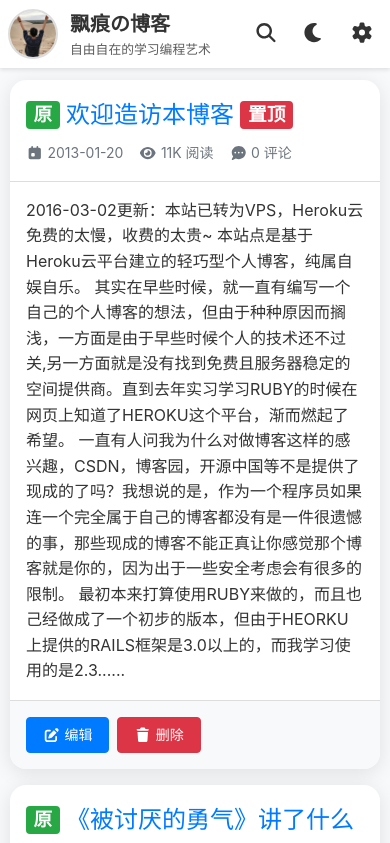
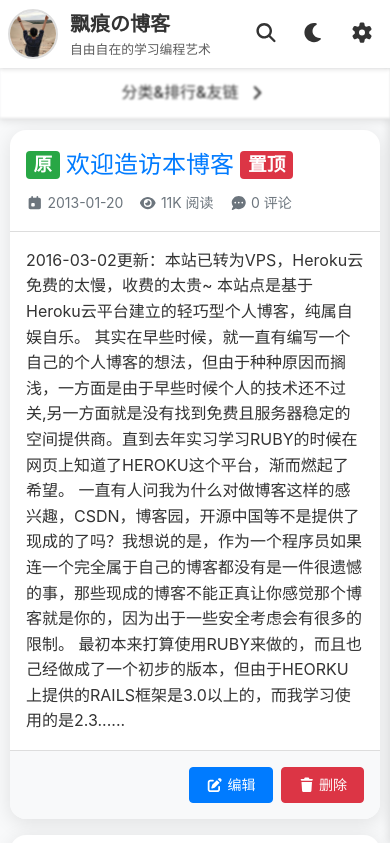
Before and after one commit to lzqwebsoft/blog-frontend, a Vue app: page / in a window 390 px wide. Shown: the top 843 px of the page. Built offline with nearby package versions, Linux system fonts and the light colour scheme.

Commit message:
首页更新侧边栏在小屏小侧滑显示

```diff
--- a/src/App.vue
+++ b/src/App.vue
@@ -105,4 +105,22 @@ export default {
     background: var(--scroll-to-top-button-hover-bg, #dddddd);
     transform: scale(1.1) rotate(0deg);
 }
+
+@media (max-width: 768px) {
+    .main {
+        margin-top: 130px;
+    }
+}
+
+@media (max-width: 1080px) {
+    .main {
+        max-width: 1024px;
+    }
+}
+
+@media (max-width: 1550px) {
+    .main {
+        max-width: 1450px;
+    }
+}
 </style>
--- a/src/assets/styles/main.css
+++ b/src/assets/styles/main.css
@@ -212,7 +212,7 @@ a:hover {
 
 /* Pagination */
 .page-label {
-    margin-top: 15px;
+    margin: 15px 0;
     padding: 0 15px;
     color: #666;
 }
--- a/src/components/AppHeader.vue
+++ b/src/components/AppHeader.vue
@@ -109,9 +109,11 @@ export default {
             if (this.previousTop - currentTop > 10) {
                 // Scroll up - show header
                 this.isHidden = false
+                document.documentElement.style.setProperty('--sidebar-nav-top', '68px')
             } else if (currentTop - this.previousTop > 10 && currentTop > 150) {
                 // Scroll down - hide header
                 this.isHidden = true
+                document.documentElement.style.setProperty('--sidebar-nav-top', '0px')
             }
 
             this.previousTop = currentTop
--- a/src/main.js
+++ b/src/main.js
@@ -6,7 +6,8 @@ import { library } from '@fortawesome/fontawesome-svg-core'
 import {
     faEdit, faLock, faCog, faSignOutAlt, faMoon, faSun, faBars,
     faMagnifyingGlass, faGear, faArrowUp, faPenToSquare, faTrash,
-    faCalendarDay, faEye, faCommentDots, faFolder, faLink, faFire, faAddressCard
+    faCalendarDay, faEye, faCommentDots, faFolder, faLink, faFire,
+    faAddressCard, faTimes, faAngleRight
 } from '@fortawesome/free-solid-svg-icons'
 import { FontAwesomeIcon } from '@fortawesome/vue-fontawesome'
 
@@ -17,7 +18,7 @@ library.add(
     faEdit, faLock, faCog, faSignOutAlt, faMoon,
     faSun, faBars, faMagnifyingGlass, faGear, faArrowUp,
     faPenToSquare, faTrash, faCalendarDay, faEye, faCommentDots,
-    faFolder, faLink, faFire, faAddressCard
+    faFolder, faLink, faFire, faAddressCard, faTimes, faAngleRight
 )
 
 const app = createApp(App)
--- a/src/views/Index.vue
+++ b/src/views/Index.vue
@@ -167,7 +167,16 @@ export default {
             <div class="page-label">{{ totalArticles }}篇文章, 共{{ totalPages }}页</div>
         </div>
 
-        <div class="sidebar-wrapper">
+        <!-- 小屏时顶部显示 -->
+        <div class="sidebar-navigation-button" @click="toggleSidebar">
+            <span>分类&排行&友链</span>
+            <font-awesome-icon icon="angle-right" class="nav-button-icon" :class="{ 'arrow-show': sidebarOpen }" />
+        </div>
+
+        <!-- 移动端侧边栏遮罩 -->
+        <div class="sidebar-backdrop" :class="{ 'backdrop-visible': sidebarOpen }" @click="toggleSidebar"></div>
+
+        <div class="sidebar-wrapper" :class="{ 'sidebar-open': sidebarOpen }">
             <div class="sidebar">
                 <h3><font-awesome-icon icon="folder" class="sidebar-icon" />文章分类</h3>
                 <div class="list-group">
@@ -252,12 +261,18 @@ export default {
 }
 
 .article-card-footer {
+    clear: both;
     padding: 1rem;
     border-top: 1px solid var(--border-color);
     background-color: var(--hover-bg);
     transition:
         border-color 0.3s ease,
         background-color 0.3s ease;
+    overflow: hidden;
+}
+
+.article-card-footer div {
+    float: right;
 }
 
 .article-title {
@@ -318,6 +333,59 @@ export default {
     width: 70%;
 }
 
+.sidebar-navigation-button {
+    display: none;
+    position: fixed;
+    top: var(--sidebar-nav-top, 68px);
+    left: 0;
+    right: 0;
+    z-index: 900;
+    background-color: var(--header-bg);
+    border-bottom: 1px solid var(--border-color);
+    padding: 12px 16px;
+    cursor: pointer;
+    transition: all 0.3s ease;
+    align-items: center;
+    justify-content: center;
+    gap: 8px;
+    font-weight: 500;
+    color: var(--text-color);
+    box-shadow: 0 2px 8px var(--shadow-color);
+    filter: blur(1px);
+}
+
+.sidebar-navigation-button:hover {
+    background-color: var(--hover-bg);
+}
+
+.nav-button-icon {
+    font-size: 1.1rem;
+    transition: transform 0.3s ease;
+}
+
+.nav-button-icon.arrow-show {
+    transform: rotate(90deg);
+}
+
+.sidebar-backdrop {
+    position: fixed;
+    top: var(--sidebar-nav-top, 68px);
+    left: 0;
+    right: 0;
+    bottom: 0;
+    background: rgba(0, 0, 0, 0.5);
+    z-index: 799;
+    opacity: 0;
+    visibility: hidden;
+    transition: all 0.3s ease;
+    backdrop-filter: blur(2px);
+}
+
+.sidebar-backdrop.backdrop-visible {
+    opacity: 1;
+    visibility: visible;
+}
+
 .sidebar-wrapper {
     width: 30%;
     position: sticky;
@@ -373,17 +441,53 @@ export default {
 
     .main-content {
         flex: 1 1 65%;
-        min-width: 300px;
+        width: 100%;
+    }
+
+    .article-list {
         margin: 0 10px;
     }
 
+    .sidebar-navigation-button {
+        display: flex;
+    }
+
     .sidebar-wrapper {
-        flex: 1 1 30%;
-        min-width: 250px;
+        position: fixed;
+        top: 0;
+        right: -280px;
+        width: 280px;
+        height: 100vh;
+        background: var(--bg-color);
+        z-index: 800;
+        transition: transform 0.3s ease;
+        overflow-y: auto;
+        box-shadow: -2px 0 8px var(--shadow-color);
+        padding: calc(var(--sidebar-nav-top, 68px) + 60px) 16px 16px;
+    }
+
+    .sidebar-wrapper.sidebar-open {
+        transform: translateX(-280px);
+    }
+
+    .sidebar {
+        margin-bottom: 1.5rem;
+        box-shadow: 0 2px 8px var(--shadow-color);
     }
 
     .hidden-sm {
         display: none;
     }
+
+    .sidebar-backdrop {
+        display: block;
+    }
+}
+
+/* 桌面端隐藏遮罩 */
+@media (min-width: 769px) {
+    .sidebar-backdrop {
+        display: none;
+    }
 }
 </style>
```
